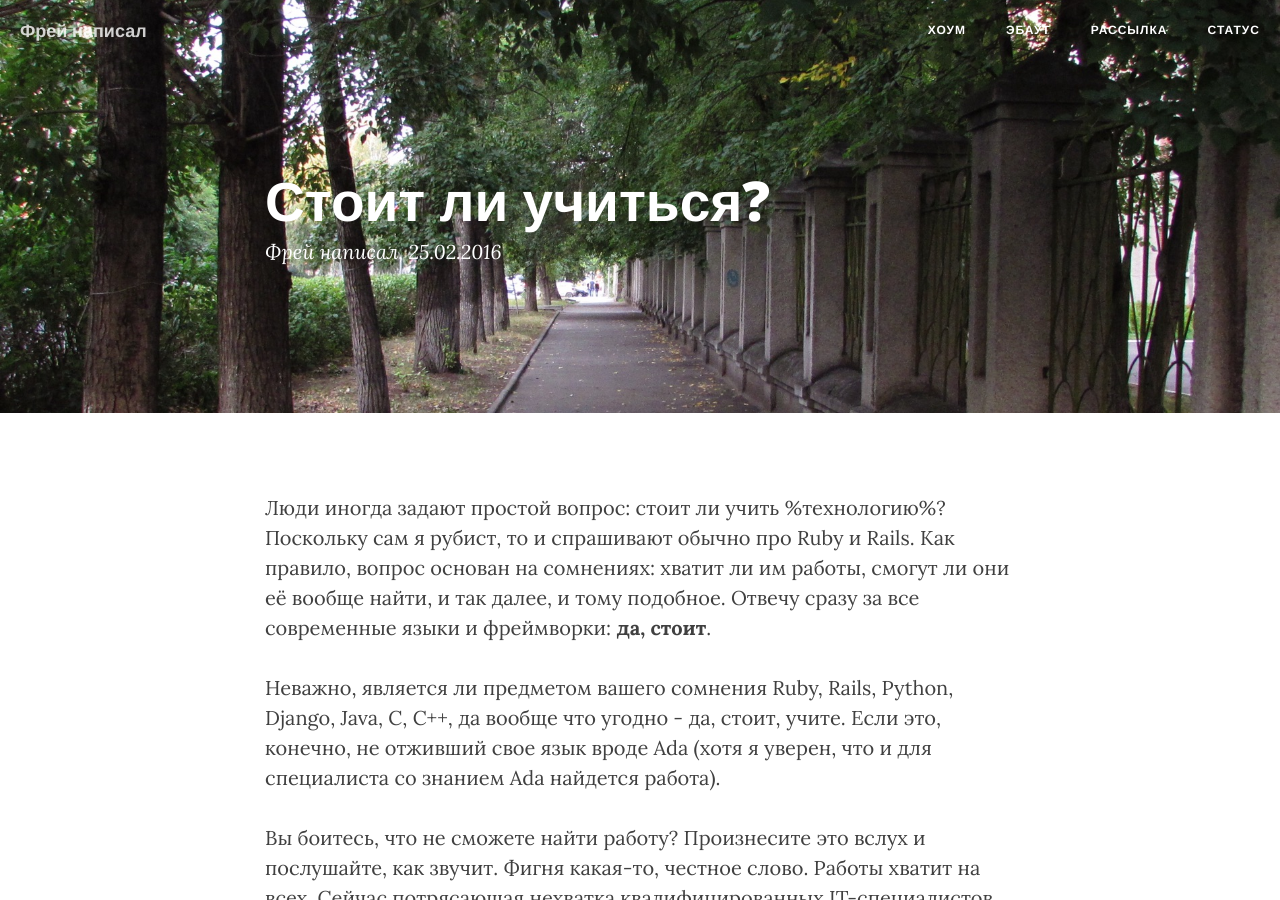
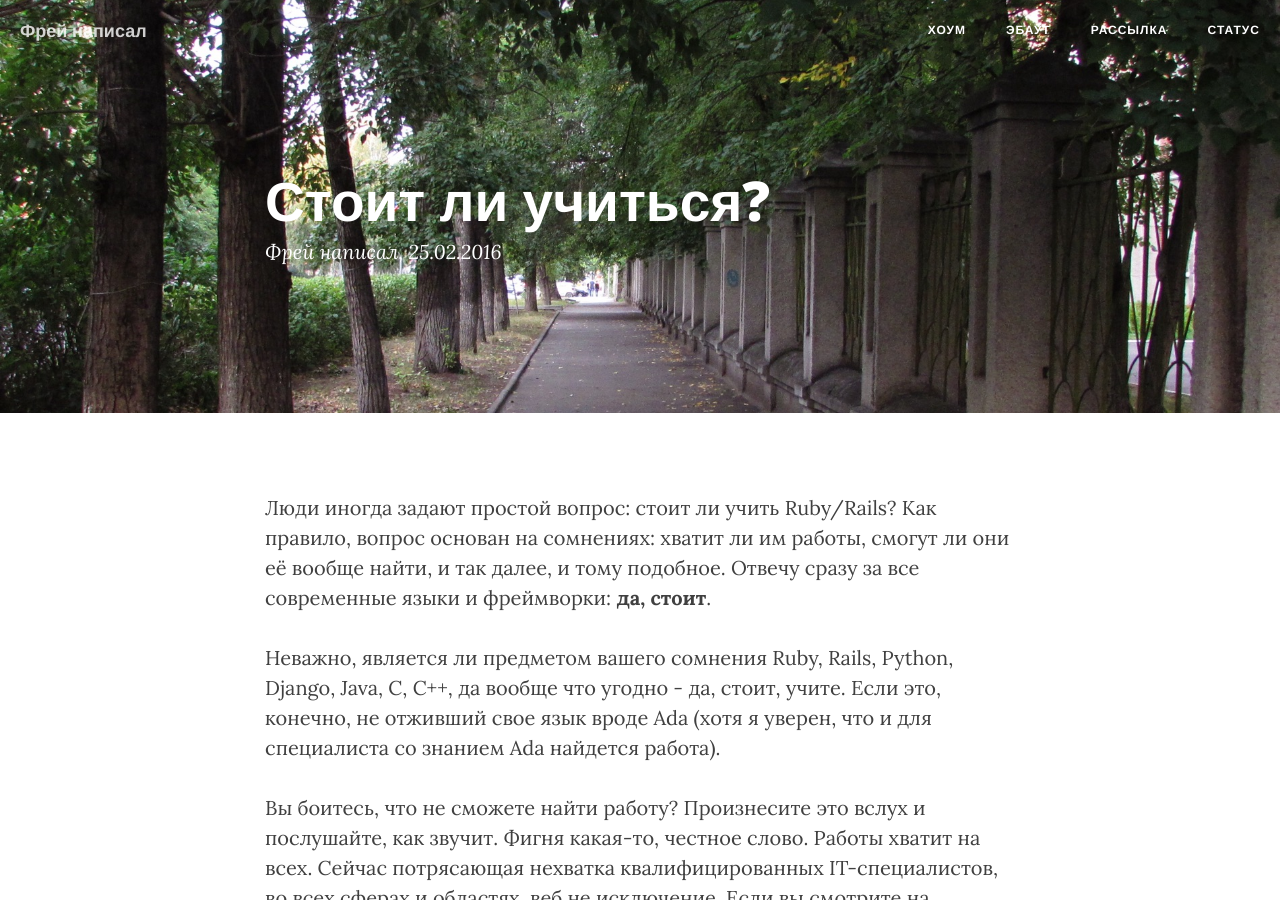
Before and after one commit to Freika/freika.github.io, a Jekyll site: the page built from _posts/2016-02-25-should-i-learn.md, in a window 1280 px wide and 900 px high. Built offline with Jekyll 4.4.1, drawn with Linux system fonts in a browser that asks for light colours; nearby versions of some CDN libraries; Markdown is read by kramdown in place of the engine named in the settings; comment, search, counter and statistics services are not loaded.

Commit message:
Fix text.

```diff
--- a/_posts/2016-02-25-should-i-learn.md
+++ b/_posts/2016-02-25-should-i-learn.md
@@ -1,9 +1,10 @@
 ---
 layout: post
 title: Стоит ли учиться?
+description: Стоит ли учить Ruby? Python? Java?
 ---
 
-Люди иногда задают простой вопрос: стоит ли учить %технологию%? Поскольку сам я рубист, то и спрашивают обычно про Ruby и Rails. Как правило, вопрос основан на сомнениях: хватит ли им работы, смогут ли они её вообще найти, и так далее, и тому подобное. Отвечу сразу за все современные языки и фреймворки: **да, стоит**.
+Люди иногда задают простой вопрос: стоит ли учить Ruby/Rails? Как правило, вопрос основан на сомнениях: хватит ли им работы, смогут ли они её вообще найти, и так далее, и тому подобное. Отвечу сразу за все современные языки и фреймворки: **да, стоит**.
 
 Неважно, является ли предметом вашего сомнения Ruby, Rails, Python, Django, Java, C, C++, да вообще что угодно - да, стоит, учите. Если это, конечно, не отживший свое язык вроде Ada (хотя я уверен, что и для специалиста со знанием Ada найдется работа).
 
```
